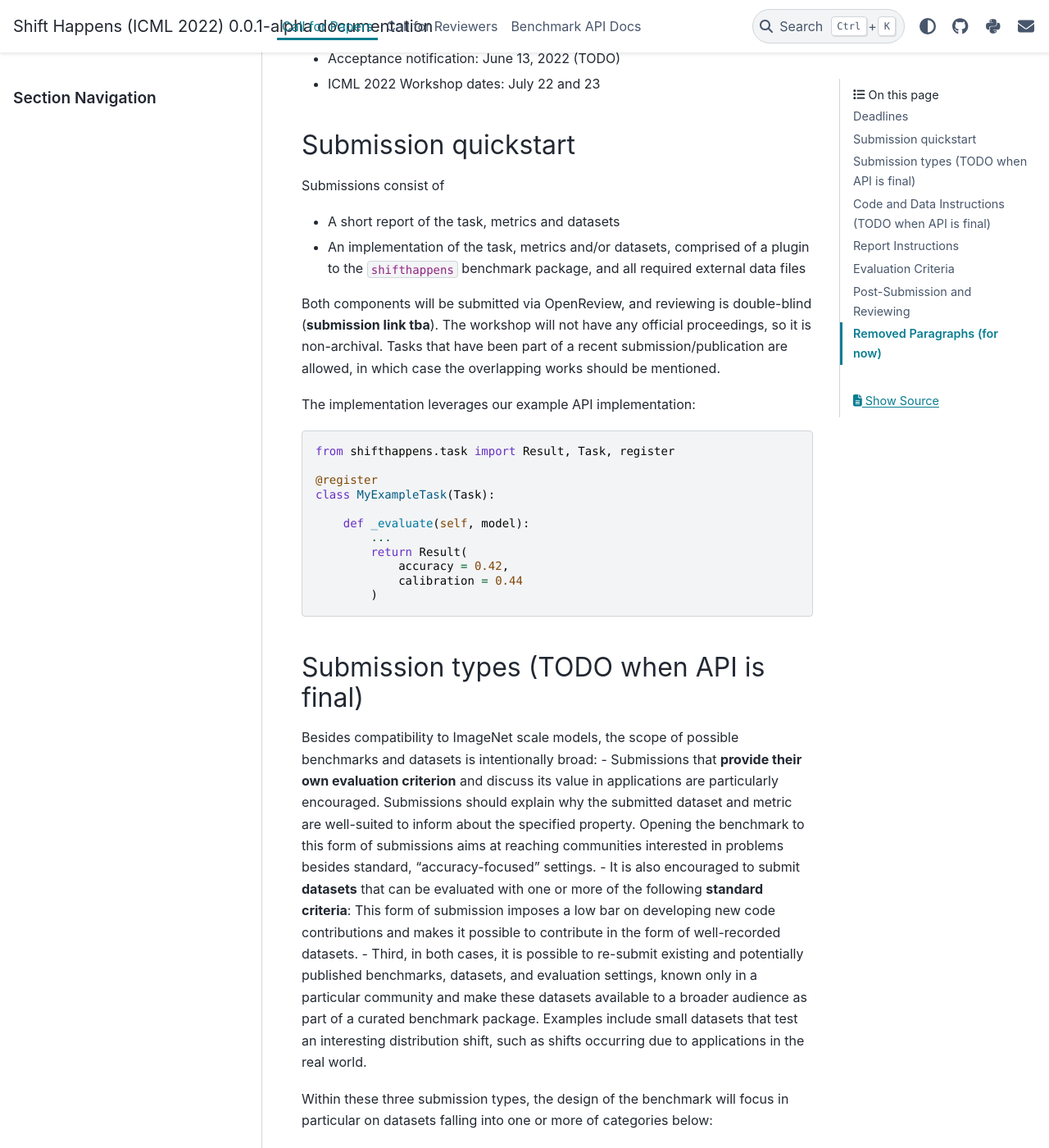
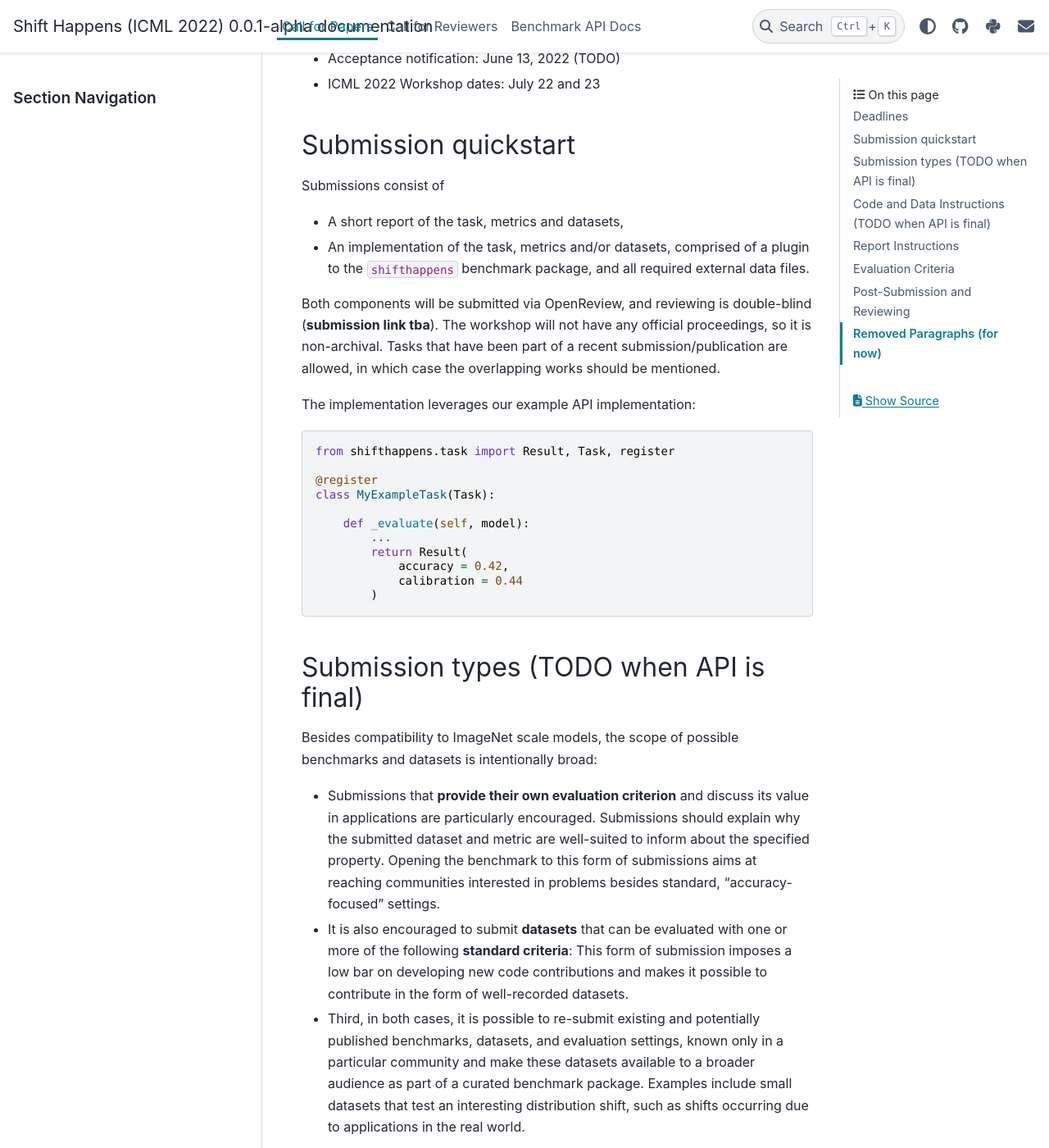
Before and after one commit to shift-happens-benchmark/icml-2022, a Sphinx documentation site: the page built from docs/source/call_for_papers.rst, in a window 1280 px wide and 1400 px high, scrolled down 425 px. Shown: the whole window at 82% size. Built offline with Sphinx 7.4.7 and the PyData theme 0.15.4, drawn with Linux system fonts in a browser that asks for light colours; some of the changed text lies outside the part shown.

Commit message:
small formulation changes, fixed punctuation errors

```diff
--- a/docs/source/api.rst
+++ b/docs/source/api.rst
@@ -13,7 +13,7 @@ Welcome to the API docs of the ShiftHappens benchmark!
 
 While the popularity of robustness benchmarks and new test datasets increased over the past years,
 the performance of computer vision models is still largely evaluated on ImageNet directly, or on simulated
-or isolated distribution shifts like in ImageNet-C. The goal of this two-stage workshop is twofold: First,
+or isolated distribution shifts like in ImageNet-C. The goal of this workshop is twofold: First,
 we aim to enhance the landscape of robustness evaluation datasets for computer vision and devise new test settings
 and metrics for quantifying desirable properties of computer vision models. Second, we expect that these improvements
 in the model evaluation lead to a better guided and, thus, more efficient phase for the development of new models.
--- a/docs/source/call_for_papers.rst
+++ b/docs/source/call_for_papers.rst
@@ -19,8 +19,8 @@ Submission quickstart
 
 Submissions consist of
 
-- A short report of the task, metrics and datasets
-- An implementation of the task, metrics and/or datasets, comprised of a plugin to the ``shifthappens`` benchmark package, and all required external data files
+- A short report of the task, metrics and datasets,
+- An implementation of the task, metrics and/or datasets, comprised of a plugin to the ``shifthappens`` benchmark package, and all required external data files.
 
 Both components will be submitted via OpenReview, and reviewing is double-blind (**submission link tba**).
 The workshop will not have any official proceedings, so it is non-archival.
@@ -49,22 +49,12 @@ Submission types (TODO when API is final)
 
 Besides compatibility to ImageNet scale models, the scope of possible
 benchmarks and datasets is intentionally broad:
-- Submissions that **provide their own evaluation criterion** and discuss its
-value in applications are particularly encouraged. Submissions should explain why the submitted
-dataset and metric are well-suited to inform about the specified
-property. Opening the benchmark to this form of submissions aims at reaching
-communities interested in problems besides standard,
-“accuracy-focused” settings.
-- It is also encouraged to submit **datasets** that can be evaluated with one
-or more of the following **standard criteria**:
-This form of submission imposes a low bar on developing new code contributions and
-makes it possible to contribute in the form of well-recorded datasets.
-- Third, in both cases, it is possible to re-submit existing and
-potentially published benchmarks, datasets, and evaluation settings,
-known only in a particular community and make these datasets available
-to a broader audience as part of a curated benchmark package. Examples
-include small datasets that test an interesting distribution shift, such
-as shifts occurring due to applications in the real world.
+
+- Submissions that **provide their own evaluation criterion** and discuss its value in applications are particularly encouraged. Submissions should explain why the submitted dataset and metric are well-suited to inform about the specified property. Opening the benchmark to this form of submissions aims at reaching communities interested in problems besides standard, “accuracy-focused” settings.
+
+- It is also encouraged to submit **datasets** that can be evaluated with one or more of the following **standard criteria**: This form of submission imposes a low bar on developing new code contributions and makes it possible to contribute in the form of well-recorded datasets.
+
+- Third, in both cases, it is possible to re-submit existing and potentially published benchmarks, datasets, and evaluation settings, known only in a particular community and make these datasets available to a broader audience as part of a curated benchmark package. Examples include small datasets that test an interesting distribution shift, such as shifts occurring due to applications in the real world.
 
 Within these three submission types, the design of the benchmark will
 focus in particular on datasets falling into one or more of categories
@@ -204,9 +193,9 @@ In more detail, reviewing will be done in the following stages:
 4. While adding comments on OpenReview will be limited to the reviewers, code
    review (and proposal of improvements) on GitHub is open to the public
    — this also includes criticism of the data collection process
-   described in the technical report. Thus OpenReview comments are limited to
+   described in the technical report. Thus, OpenReview comments are limited to
    a number of “formal” reviews. At the
-   same time public discussion — and community building relevant for the
+   same time, public discussion — and community building relevant for the
    benchmark after the workshop ends — will be encouraged on GitHub.
 
 5. In the discussion phase, authors are allowed to update both their
--- a/docs/source/index.rst
+++ b/docs/source/index.rst
@@ -8,11 +8,11 @@ While the popularity of robustness benchmarks and new test datasets
 increased over the past years, the performance of computer vision models
 is still largely evaluated on ImageNet directly, or on simulated or
 isolated distribution shifts like in ImageNet-C. The goal of this
-two-stage workshop is twofold: First, we aim to enhance the landscape of
+workshop is twofold: First, we aim to enhance the landscape of
 robustness evaluation datasets for computer vision and devise new test
 settings and metrics for quantifying desirable properties of computer
 vision models. Second, we expect that these improvements in the model
-evaluation lead to a better guided and, thus, more efficient phase for
+evaluation will lead to a better guided and, thus, more efficient phase for
 the development of new models. This incentivizes development of models
 and inference methods with meaningful improvements over existing
 approaches with respect to a broad scope of desirable properties. Our
```
Also changed, not shown: other parts of docs/source/call_for_papers.rst (+2 -3 lines).
